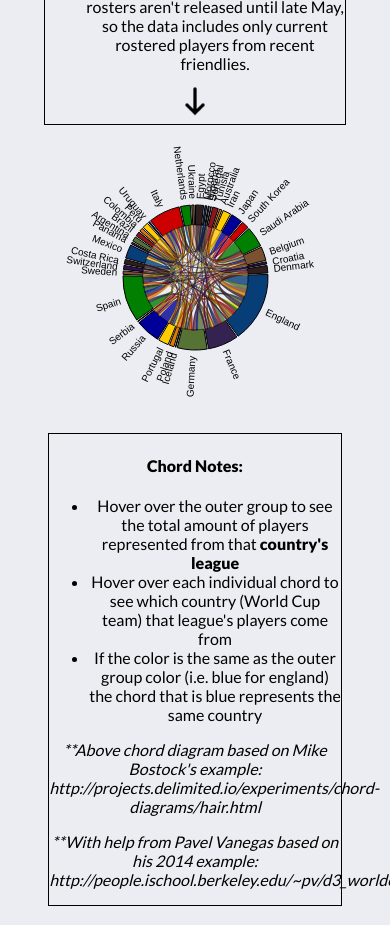
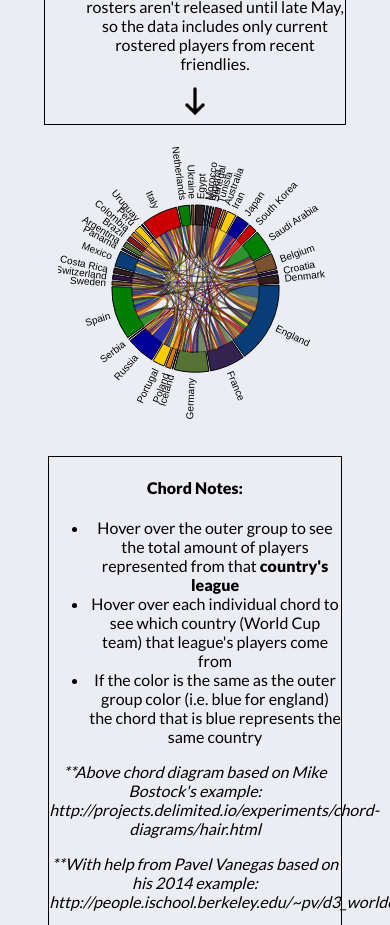
Before and after one commit to ttataryn/ttataryn.github.io, a plain HTML site: page index.html in a window 390 px wide. Shown: the part 993-1918 px from the top of the page. Drawn offline with nearby package versions, Linux system fonts and the light colour scheme.

Commit message:
mobile updates 3

```diff
--- a/index.html
+++ b/index.html
@@ -166,11 +166,11 @@
   //  DRAW THE CHORD DIAGRAM
   //*******************************************************************
   function drawChords (matrix, mmap) {
-         var screenWidth = $(window).width();
+  var screenWidth = $(window).width();
     console.log(screenWidth)
-    var margin = {left: 50, top: 10, right: 65, bottom: 10},
-  w = Math.min(screenWidth, 820) - margin.left - margin.right,
-  h= Math.min(screenWidth, 800)*5/6 - margin.top - margin.bottom;
+    var margin = {left: 50, top: 7, right: 65, bottom: 7},
+  w = Math.min(screenWidth, 860) - margin.left - margin.right,
+  h= Math.min(screenWidth, 830)*7/8 - margin.top - margin.bottom;
     // var w = 980, h = 800,
     var r1 = h / 2, r0 = r1 - 100;
 
```
